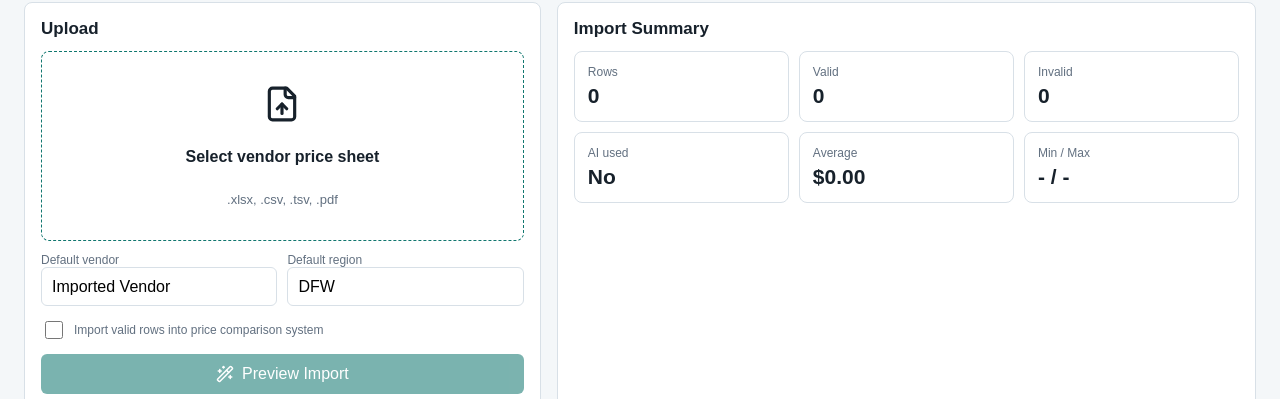
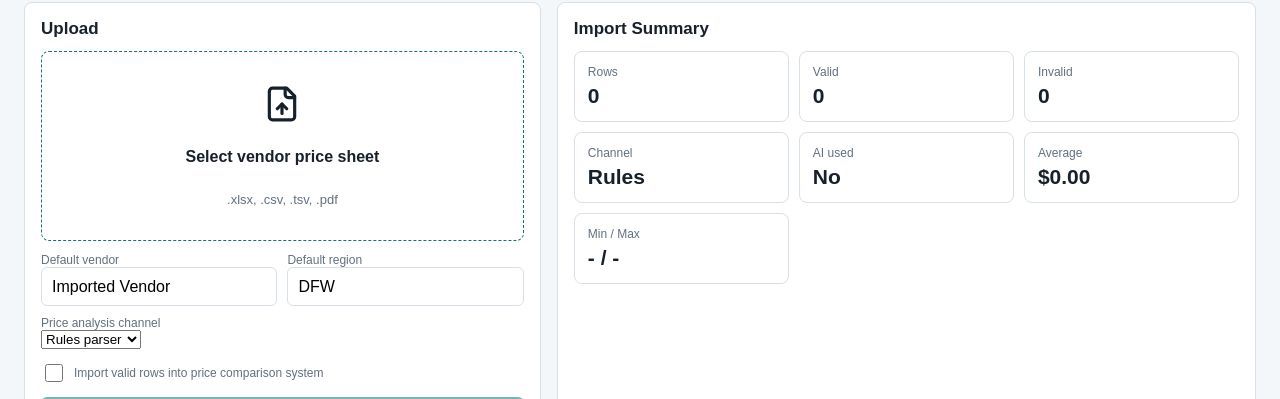
Before and after one commit to revmark868-png/hvac-pricing-intelligence-V2, a Next.js app in the folder frontend/: page /import in a window 1280 px wide. Shown: the part 108-507 px from the top of the page. Built offline with nearby package versions, Linux system fonts and the light colour scheme; no server answers.

Commit message:
Add selectable import analysis channels

```diff
--- a/frontend/app/import/page.tsx
+++ b/frontend/app/import/page.tsx
@@ -5,6 +5,8 @@ import { ArrowLeft, CheckCircle2, FileUp, Wand2 } from 'lucide-react'
 import { useMemo, useState } from 'react'
 
 const apiBase = process.env.NEXT_PUBLIC_API_BASE ?? 'http://localhost:8000'
+
+type AnalysisChannel = 'rules' | 'openai' | 'ollama'
 
 type ImportRow = {
   row_number: number
@@ -24,6 +26,7 @@ type ImportResult = {
   filename: string
   imported: boolean
   ai_used: boolean
+  ai_provider: string
   total_rows: number
   valid_rows: number
   invalid_rows: number
@@ -31,6 +34,12 @@ type ImportResult = {
   created_quotes: number
   skipped_rows: number
   rows: ImportRow[]
+}
+
+const channelLabels: Record<string, string> = {
+  rules: 'Rules',
+  openai: 'OpenAI',
+  ollama: 'Ollama',
 }
 
 function money(value: number | null | undefined) {
@@ -42,6 +51,7 @@ export default function ImportPage() {
   const [file, setFile] = useState<File | null>(null)
   const [vendor, setVendor] = useState('Imported Vendor')
   const [region, setRegion] = useState('DFW')
+  const [analysisChannel, setAnalysisChannel] = useState<AnalysisChannel>('rules')
   const [commit, setCommit] = useState(false)
   const [status, setStatus] = useState('Choose a price sheet to preview or import.')
   const [result, setResult] = useState<ImportResult | null>(null)
@@ -53,6 +63,7 @@ export default function ImportPage() {
     form.append('file', file)
     form.append('vendor', vendor)
     form.append('region', region)
+    form.append('ai_provider', analysisChannel)
     form.append('commit', String(commit))
 
     const res = await fetch(`${apiBase}/imports/prices`, { method: 'POST', body: form })
@@ -93,6 +104,14 @@ export default function ImportPage() {
           <div className="form-grid">
             <label><span>Default vendor</span><input value={vendor} onChange={(event) => setVendor(event.target.value)} /></label>
             <label><span>Default region</span><input value={region} onChange={(event) => setRegion(event.target.value)} /></label>
+            <label>
+              <span>Price analysis channel</span>
+              <select value={analysisChannel} onChange={(event) => setAnalysisChannel(event.target.value as AnalysisChannel)}>
+                <option value="rules">Rules parser</option>
+                <option value="ollama">Local Ollama</option>
+                <option value="openai">OpenAI</option>
+              </select>
+            </label>
           </div>
           <label className="toggle">
             <input type="checkbox" checked={commit} onChange={(event) => setCommit(event.target.checked)} />
@@ -110,6 +129,7 @@ export default function ImportPage() {
             <div><span>Rows</span><strong>{result?.total_rows ?? 0}</strong></div>
             <div><span>Valid</span><strong>{result?.valid_rows ?? 0}</strong></div>
             <div><span>Invalid</span><strong>{result?.invalid_rows ?? 0}</strong></div>
+            <div><span>Channel</span><strong>{channelLabels[result?.ai_provider ?? analysisChannel] ?? result?.ai_provider ?? 'Rules'}</strong></div>
             <div><span>AI used</span><strong>{result?.ai_used ? 'Yes' : 'No'}</strong></div>
             <div><span>Average</span><strong>{money(stats.avg)}</strong></div>
             <div><span>Min / Max</span><strong>{money(stats.min)} / {money(stats.max)}</strong></div>
```
